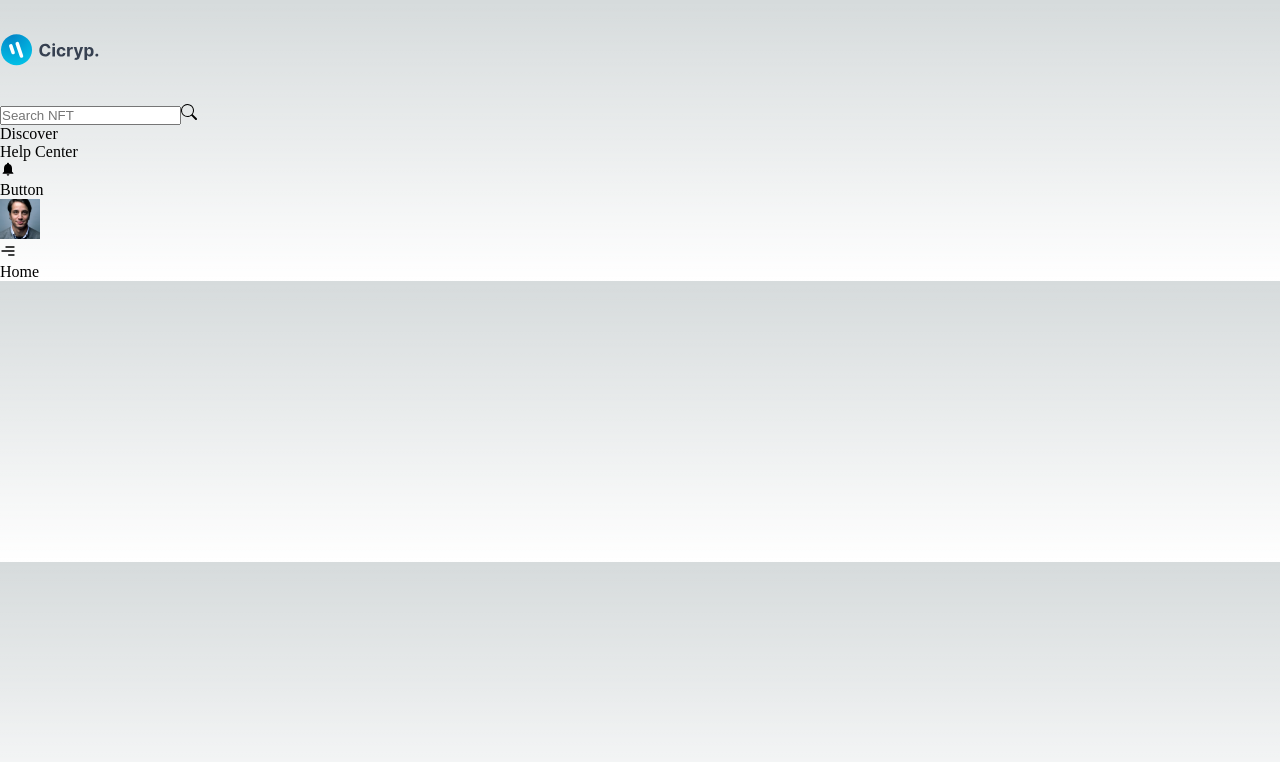
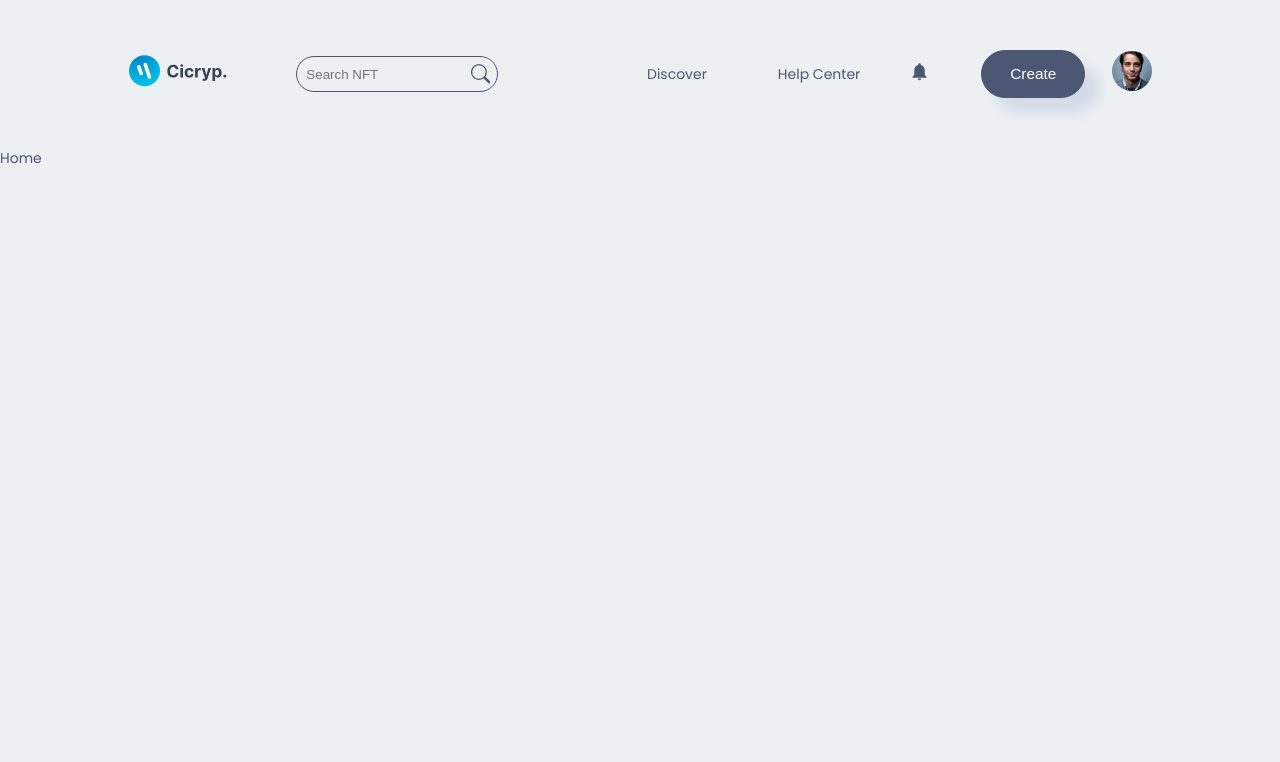
Before and after one commit to amarnath-arch/NFT_Marketplace, a Next.js app: page / in a window 1280 px wide. Shown: the top 762 px of the page. Built offline with nearby package versions, Linux system fonts and the light colour scheme.

Commit message:
Added Navbar changes 9th May

```diff
--- a/components/Button/Button.jsx
+++ b/components/Button/Button.jsx
@@ -1,9 +1,13 @@
 import React from 'react'
 import Style from "./button.module.css";
 
-const Button = () => {
+const Button = ({btnName, handleClick}) => {
   return (
-    <div>Button</div>
+    <div className={Style.box}>
+        <button className={Style.button} onClick={() => handleClick()}>
+            {btnName}
+        </button>
+    </div>
   )
 }
 
--- a/components/Button/button.module.css
+++ b/components/Button/button.module.css
@@ -0,0 +1,17 @@
+.button{
+    background-color: var(--icons-color);
+    padding: 1rem 2rem;
+    border: 1px solid var(--icons-color);
+    font-size: 1.1rem;
+    color: var(--shadow-light-color);
+    cursor: pointer;
+    border-radius: 2rem;
+    transition: all 0.2s ease-in;
+    box-shadow: var(--box-shadow);
+}
+
+.button:hover{
+    background-color: var(--main-bg-color);
+    border: 1px solid var(--icons-color);
+    color: var(--icons-color);
+}
--- a/components/NavBar/Discover/discover.module.css
+++ b/components/NavBar/Discover/discover.module.css
@@ -0,0 +1,11 @@
+.discover{
+    padding: 0.5rem 1rem;
+    transition: all .3s ease-in;
+    z-index: 22222222222222222;
+}
+
+.discover:hover{
+    background-color: var(--icons-color);
+    color: var(--shadow-dark-color);
+    border-radius: 0.3rem;
+}
--- a/components/NavBar/HelpCenter/helpcenter.module.css
+++ b/components/NavBar/HelpCenter/helpcenter.module.css
@@ -0,0 +1,11 @@
+.helpCenter{
+    padding: 0.5rem 1rem;
+    transition: all .3s ease-in;
+    z-index: 22222222222222222;
+}
+
+.helpCenter:hover{
+    background-color: var(--icons-color);
+    color: var(--shadow-dark-color);
+    border-radius: 0.3rem;
+}
--- a/components/NavBar/Navbar.jsx
+++ b/components/NavBar/Navbar.jsx
@@ -136,14 +136,15 @@ const Navbar = () => {
 
                     {/* Create Button  */}
                     <div className={Style.navbar_container_right_button}>
-                        <Button buttonText="Create"/>
+                        <Button btnName="Create" handleClick={()=>{}}/>
                     </div>
 
 
                     {/* User Profile  */}
                     <div className={Style.navbar_container_right_profile_box}>
                         <div className={Style.navbar_container_right_profile}>
-                            <Image src={images.user1} height={40} width={40} onClick={ () => openProfile()} />
+                            <Image src={images.user1} height={40} width={40} onClick={ () => openProfile()}
+                            className={Style.navbar_container_right_profile_img} />
                             {profile && <Profile /> }
                         </div>
 
@@ -162,7 +163,7 @@ const Navbar = () => {
             {/* Sidebar Component  */}
             {
                 openSideMenu && (
-                    <div className={Style.Sidebar}>
+                    <div className={Style.sideBar}>
                         <SideBar setOpenSideMenu={setOpenSideMenu} />
                     </div>
                 )
--- a/components/NavBar/Profile/profile.module.css
+++ b/components/NavBar/Profile/profile.module.css
@@ -0,0 +1,53 @@
+.profile{
+    position: absolute;
+    box-shadow: var(--box-shadow);
+
+    padding: 2rem 0.5rem;
+    font-size: 1rem;
+    width: 20rem;
+    border-radius: 1rem;
+
+    left: -17rem;
+    top: 4.5rem;
+    background-color: var(--main-bg-color);
+    z-index: 22222222222222222;
+    color: var(--icons-color);
+}
+
+/* .profile:hover{
+    background-color: var(--icons-color);
+    color: var(--shadow-dark-color);
+} */
+
+.profile_account{
+    display: flex;
+    align-items: flex-start;
+    gap: 2rem;
+    padding: 1.5rem;
+}
+
+.profile_account_img{
+    border-radius: 50%;
+}
+
+.profile_account_info{
+    line-height: 0.3rem;
+}
+
+.profile_account_info p{
+    font-weight: 600;
+}
+
+.profile_menu_one_item{
+    display: flex;
+    align-items: center;
+    gap: 2rem;
+    padding: 0rem 1.5rem;
+    transition: all 0.3s ease-in;
+}
+
+.profile_menu_one_item:hover{
+    background-color: var(--icons-color);
+    color: var(--shadow-dark-color);
+    border-radius: 0.3rem;
+}
--- a/components/NavBar/SideBar/SideBar.jsx
+++ b/components/NavBar/SideBar/SideBar.jsx
@@ -161,8 +161,8 @@ const SideBar = ({setOpenSideMenu}) => {
 
 
         <div className={Style.sideBar_button}>
-            <Button btnName="Create" />
-            <Button btnName="Connect Wallet" />
+            <Button btnName="Create"  handleClick={()=> {}} />
+            <Button btnName="Connect Wallet" handleClick={()=> {}} />
         </div>
 
 
--- a/components/NavBar/navbar.module.css
+++ b/components/NavBar/navbar.module.css
@@ -0,0 +1,180 @@
+.navbar{
+    width: 100%;
+    z-index: 11111;
+    position: relative;
+    padding-block: 1.5rem;
+}
+
+.navbar_container{
+    width: 80%;
+    /* display: flex;
+    gap: 5rem;
+    justify-content: space-between; */
+    display: grid;
+    grid-template-columns: repeat(2,1fr);
+    margin: 0 auto;
+    align-items: center;
+    justify-content: space-between;
+    gap: 1rem;
+}
+
+.navbar_container_left{
+    display: grid;
+    grid-template-columns: 1fr 2fr;
+    align-items: center;
+
+}
+
+
+.navbar_container_left_input_box{
+    width: 60%;
+    border: 1px solid var(--icons-color);
+    display: flex;
+    align-items: center;
+    padding: 0.5rem;
+    border-radius: 2rem;
+}
+
+.navbar_container_left_input_box input{
+    width: 90%;
+    border: none;
+    outline: none;
+    background-color: transparent;
+}
+
+.search_icon{
+    cursor: pointer;
+    font-size: 1.4rem;
+
+
+}
+
+
+/* ===========================     RIGHT ======================== */
+
+.navbar_container_right{
+    display: grid;
+    grid-template-columns: 1fr 1fr 0.5fr 1fr 0.3fr;
+    align-items: center;
+    gap: 1rem;
+    /* align-self: flex-end; */
+}
+
+.navbar_container_right_discover{
+    position: relative;
+    cursor: pointer;
+}
+
+.navbar_container_right_help{
+    position: relative;
+    cursor: pointer;
+}
+
+.navbar_container_right_discover_box, .navbar_container_right_help_box{
+    position: absolute;
+    padding: 1rem 0.5rem;
+    width: 15rem;
+    background-color: var(--main-bg-color);
+    border-radius: 1rem;
+    font-size: 1rem;
+    color: var(--icons-color);
+    box-shadow: var(--box-shadow);
+
+}
+
+.navbar_container_right_notification{
+    position: relative;
+    cursor: pointer;
+}
+
+.notify{
+    font-size: 1.5rem;
+}
+
+.navbar_container_right_button{
+    position: relative;
+    cursor: pointer;
+}
+
+.navbar_container_right_profile_box{
+    position: relative;
+    cursor: pointer;
+}
+
+.navbar_container_right_profile{
+    border-radius: 50%;
+}
+
+.navbar_container_right_menuBtn{
+    display: none
+}
+
+.menuIcon{
+    font-size: 2.5rem;
+    cursor: pointer;
+}
+
+.navbar_container_right_profile_img{
+    border-radius: 50%;
+}
+
+
+/* ============== SideBar =========== */
+
+.sideBar{
+    position: fixed;
+    background-color: var(--main-bg-color);
+    top: 0;
+    width:24rem;
+    height: 100vh;
+    overflow-y: auto;
+    box-shadow: var(--box-shadow);
+    display: none;
+    z-index: 1111111111111;
+}
+
+.sideBar::-webkit-scrollbar{
+    display: none;
+}
+
+@media screen and (min-device-width: 320px) and (max-device-width: 768px) {
+    .navbar_container{
+        grid-template-columns: 1fr 1fr;
+    }
+
+    .navbar_container_left{
+        grid-template-columns: 1fr;
+    }
+
+    .navbar_container_right{
+        grid-template-columns: repeat(3,1fr);
+    }
+
+
+    .navbar_container_left_input_box{
+        display:none;
+    }
+
+    .navbar_container_right_discover{
+        display: none;
+    }
+
+    .navbar_container_right_help{
+        display: none;
+    }
+
+    .navbar_container_right_menuBtn{
+        display: block;
+    }
+
+    .navbar_container_right_button{
+        display: none;
+    }
+
+
+    .sideBar{
+        display: block;
+    }
+
+
+}
--- a/styles/globals.css
+++ b/styles/globals.css
@@ -1,98 +1,30 @@
-:root {
-  --max-width: 1100px;
-  --border-radius: 12px;
-  --font-mono: ui-monospace, Menlo, Monaco, 'Cascadia Mono', 'Segoe UI Mono',
-    'Roboto Mono', 'Oxygen Mono', 'Ubuntu Monospace', 'Source Code Pro',
-    'Fira Mono', 'Droid Sans Mono', 'Courier New', monospace;
+@import url('https://fonts.googleapis.com/css2?family=Poppins:ital,wght@0,100;0,200;0,300;0,400;0,500;0,600;0,700;0,800;0,900;1,100;1,200;1,300;1,400;1,500;1,600;1,700;1,800;1,900&display=swap');
 
-  --foreground-rgb: 0, 0, 0;
-  --background-start-rgb: 214, 219, 220;
-  --background-end-rgb: 255, 255, 255;
+:root{
+  --icons-color: #4c5773;
+  --icons-light-color: #4c577341;
+  --icons-bg-color: #e2e6e9;
+  --shadow-dark-color: #d3dae7;
+  --shadow-light-color: #fff;
+  --main-bg-color: #ecf0f3;
 
-  --primary-glow: conic-gradient(
-    from 180deg at 50% 50%,
-    #16abff33 0deg,
-    #0885ff33 55deg,
-    #54d6ff33 120deg,
-    #0071ff33 160deg,
-    transparent 360deg
-  );
-  --secondary-glow: radial-gradient(
-    rgba(255, 255, 255, 1),
-    rgba(255, 255, 255, 0)
-  );
+  --box-shadow: 1rem 1rem 1rem var(--shadow-dark-color);
+  /* --box-shadow: 0.0002rem 0.0000002rem 1rem var(--shadow-dark-color); */
 
-  --tile-start-rgb: 239, 245, 249;
-  --tile-end-rgb: 228, 232, 233;
-  --tile-border: conic-gradient(
-    #00000080,
-    #00000040,
-    #00000030,
-    #00000020,
-    #00000010,
-    #00000010,
-    #00000080
-  );
+  --box-shadow-2: 0rem 0rem 0rem var(--shadow-dark-color),
+  -.3rem -.3rem 1rem var(--shadow-dark-color)
 
-  --callout-rgb: 238, 240, 241;
-  --callout-border-rgb: 172, 175, 176;
-  --card-rgb: 180, 185, 188;
-  --card-border-rgb: 131, 134, 135;
 }
 
-@media (prefers-color-scheme: dark) {
-  :root {
-    --foreground-rgb: 255, 255, 255;
-    --background-start-rgb: 0, 0, 0;
-    --background-end-rgb: 0, 0, 0;
-
-    --primary-glow: radial-gradient(rgba(1, 65, 255, 0.4), rgba(1, 65, 255, 0));
-    --secondary-glow: linear-gradient(
-      to bottom right,
-      rgba(1, 65, 255, 0),
-      rgba(1, 65, 255, 0),
-      rgba(1, 65, 255, 0.3)
-    );
-
-    --tile-start-rgb: 2, 13, 46;
-    --tile-end-rgb: 2, 5, 19;
-    --tile-border: conic-gradient(
-      #ffffff80,
-      #ffffff40,
-      #ffffff30,
-      #ffffff20,
-      #ffffff10,
-      #ffffff10,
-      #ffffff80
-    );
-
-    --callout-rgb: 20, 20, 20;
-    --callout-border-rgb: 108, 108, 108;
-    --card-rgb: 100, 100, 100;
-    --card-border-rgb: 200, 200, 200;
-  }
-}
-
-* {
-  box-sizing: border-box;
-  padding: 0;
-  margin: 0;
-}
 
 html,
 body {
-  max-width: 100vw;
-  overflow-x: hidden;
-}
-
-body {
-  color: rgb(var(--foreground-rgb));
-  background: linear-gradient(
-      to bottom,
-      transparent,
-      rgb(var(--background-end-rgb))
-    )
-    rgb(var(--background-start-rgb));
+  padding: 0;
+  margin: 0;
+  font-family: 'Poppins', sans-serif;
+  font-size: 14px;
+  background-color: var(--main-bg-color);
+  color: var(--icons-color);
 }
 
 a {
@@ -100,8 +32,37 @@ a {
   text-decoration: none;
 }
 
+* {
+  box-sizing: border-box;
+  -webkit-tap-highlight-color: none;
+}
+
+::selection{
+  color: var(--shadow-dark-color);
+  background: var(--icons-color);
+}
+
+::-webkit-scrollbar{
+  width: 1rem;
+  border: 1px solid var(--main-bg-color);
+}
+
+::-webkit-scrollbar-track{
+  border-radius: 0;
+  background-color: var(--main-bg-color);
+}
+
+::-webkit-scrollbar-thumb{
+  border-radius: 2rem;
+  background:  var(--icons-color);
+  width: .5rem;
+}
 @media (prefers-color-scheme: dark) {
   html {
     color-scheme: dark;
   }
+  body {
+    color: white;
+    background: black;
+  }
 }
```
Also changed, not shown: components/NavBar/Notification/notification.module.css (+70 -0 lines), components/NavBar/SideBar/sidebar.module.css (+72 -0 lines).
